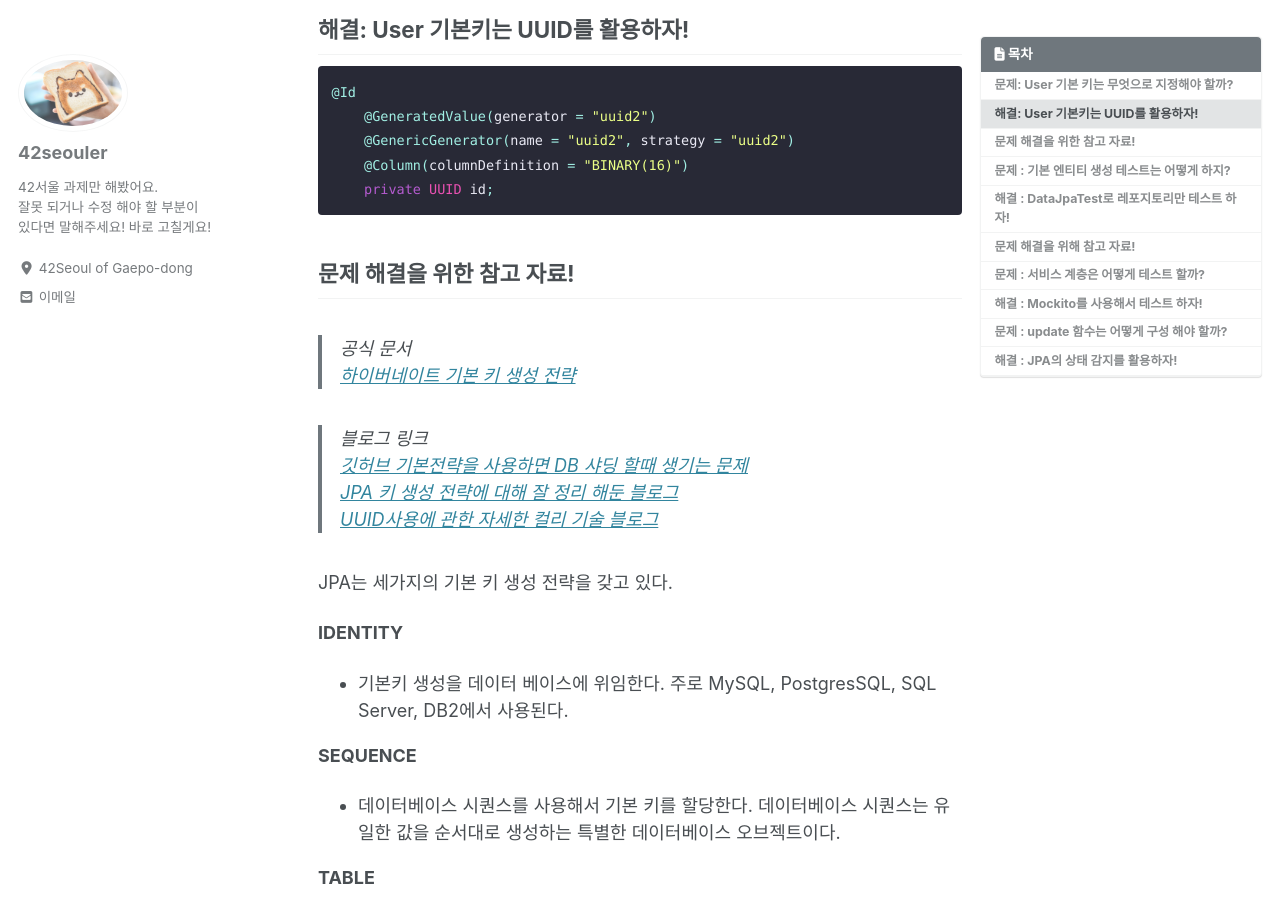
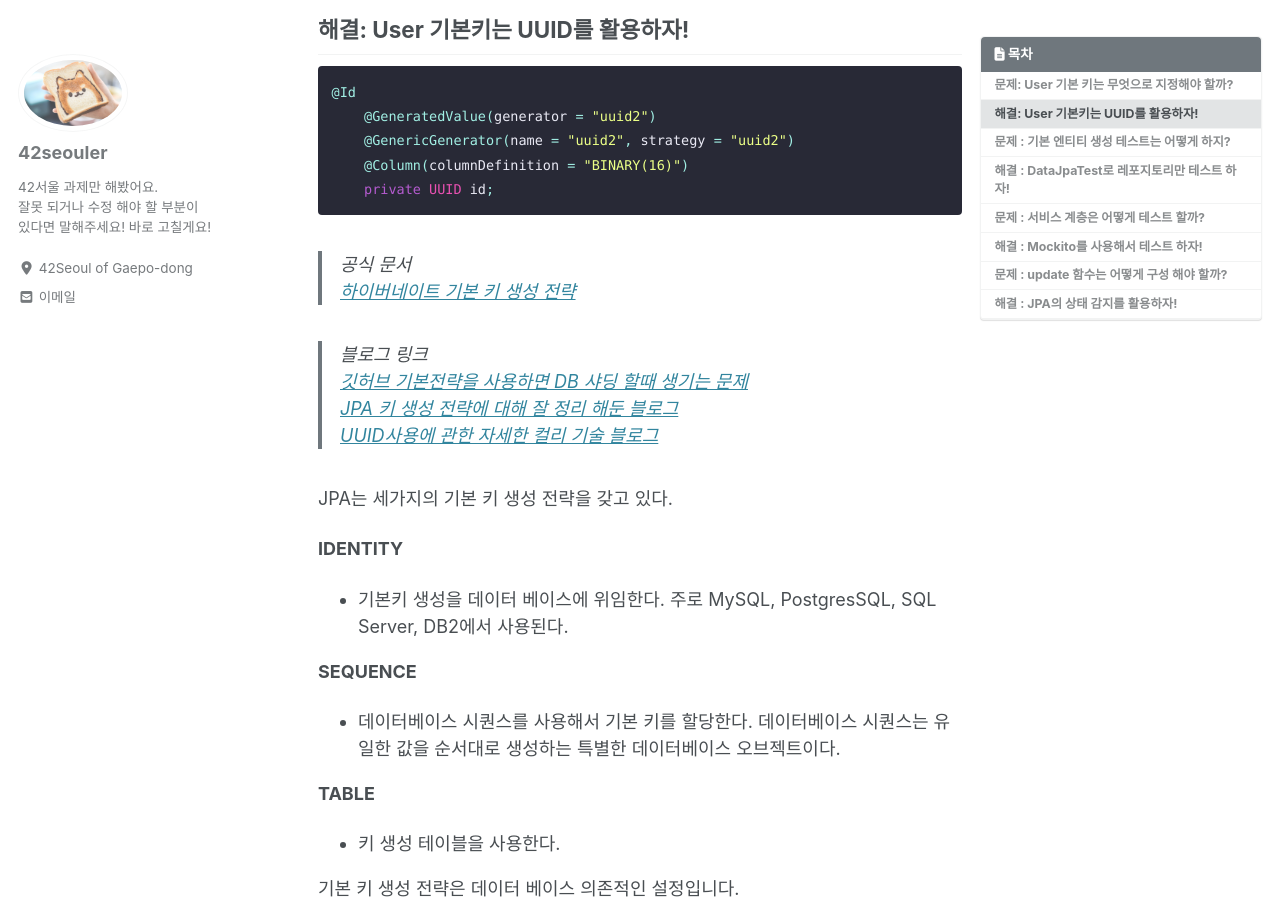
Before and after one commit to 42seouler/42seouler.github.io, a Jekyll site: the page built from _posts/2021/java/2021-01-07-albacorn.md, in a window 1280 px wide and 900 px high, scrolled down 837 px. Built offline with Jekyll 4.4.1, drawn with Linux system fonts in a browser that asks for light colours; cached includes are drawn as plain includes; nearby versions of some CDN libraries; a script that is not in the unit is left out; comment, search, counter and statistics services are not loaded; some of the changed text lies outside the part shown.

Commit message:
양식 수정

````diff
--- a/_posts/2021/java/2021-01-07-albacorn.md
+++ b/_posts/2021/java/2021-01-07-albacorn.md
@@ -64,7 +64,6 @@ projectname은 자신의 프로젝트명으로 바꾸어 DB를 생성 하도록
     @Column(columnDefinition = "BINARY(16)")
     private UUID id;
 ```
-## 문제 해결을 위한 참고 자료!
 
 > 공식 문서
 > [하이버네이트 기본 키 생성 전략](https://docs.jboss.org/hibernate/orm/5.2/userguide/html_single/Hibernate_User_Guide.html#identifiers-generators-auto)
@@ -142,8 +141,6 @@ public class StoreRepositoryTest {
 }
 ```
 
-## 문제 해결을 위해 참고 자료!
-
 > 공식 문서
 [스프링 부트 테스트 방법](https://docs.spring.io/spring-boot/docs/current/reference/html/spring-boot-features.html#boot-features-testing)
 [스프링 테스트 소개](https://docs.spring.io/spring-framework/docs/5.3.2/reference/html/testing.html#testing-introduction)
@@ -210,6 +207,7 @@ private StoreUser createStoreUser(Address address, String name) {
     }
 }
 ```
+
 > 공식 문서
 [Mockito docs](https://javadoc.io/doc/org.mockito/mockito-core/latest/org/mockito/Mockito.html)
 [좋은 테스트를 작성하는 방법](https://github.com/mockito/mockito/wiki/How-to-write-good-tests)
````
Also changed, not shown: other parts of _posts/2021/java/2021-01-07-albacorn.md (+1 -1 lines).
